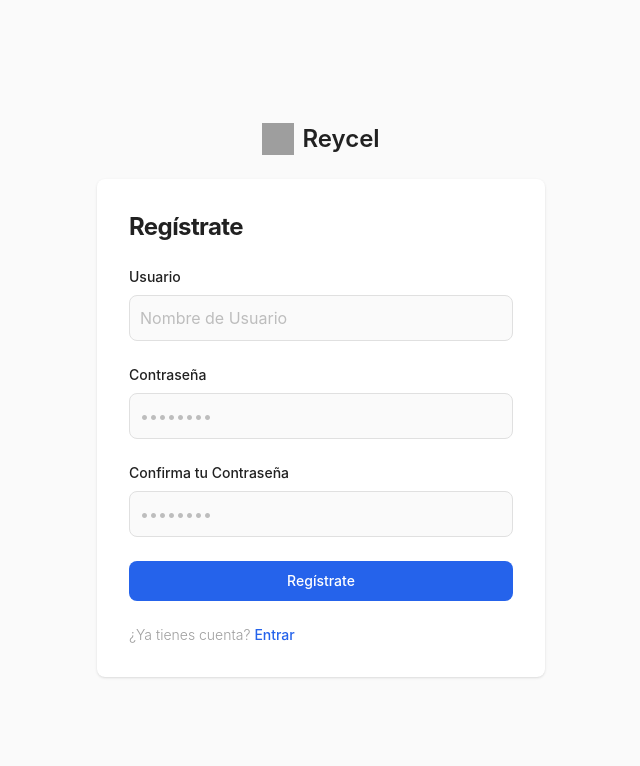
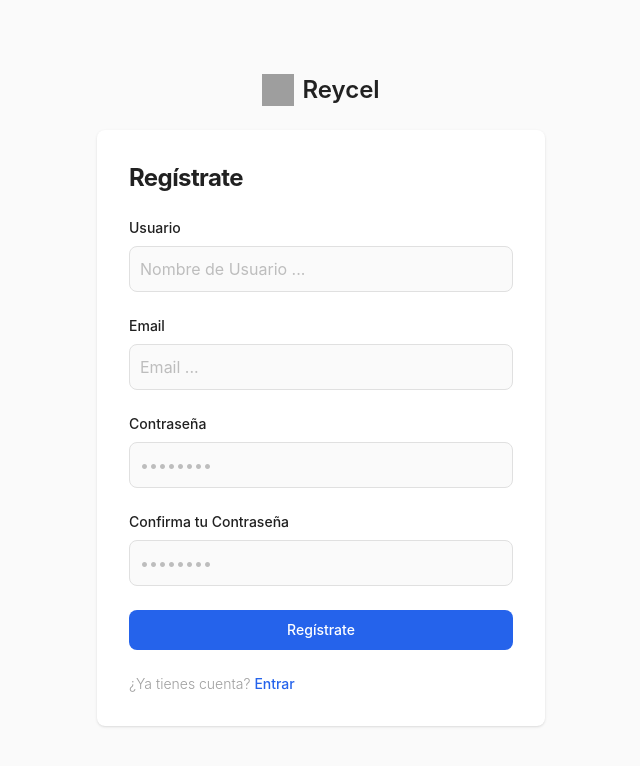
Before and after one commit to javi-lopez02/reycel, a React (Vite) app in the folder Frontend/: page /register in a window 1280 px wide. Shown: the top 766 px of the page, without its empty margins (319-959 px from the left). Built offline with nearby package versions, Linux system fonts and the light colour scheme; grey boxes are pictures that could not be loaded; the HTML template or start-up script is replaced by a standard one.

Commit message:
login and reguister

```diff
--- a/Frontend/src/components/NavBar.tsx
+++ b/Frontend/src/components/NavBar.tsx
@@ -10,7 +10,7 @@ const Navbar = () => {
     <>
       <header className="header sticky top-0 bg-white shadow-md flex justify-between items-center px-4 py-2 sm:px-8 sm:py-4">
         <h1 className="flex items-center space-x-3">
-          <Link to="/nav" className="flex items-center">
+          <Link to="/" className="flex items-center">
             <img
               src="https://img.icons8.com/ios-filled/50/fairytale.png"
               alt="logo"
@@ -62,7 +62,7 @@ const Navbar = () => {
         <nav className="hidden lg:flex font-semibold text-lg space-x-6">
           <ul className="flex items-center space-x-4">
             <li className="p-2 sm:p-4 border-b-2 border-green-500 border-opacity-0 hover:border-opacity-100 hover:text-green-500 duration-200 cursor-pointer">
-              <Link to="/home">Home</Link>
+              <Link to="/">Home</Link>
             </li>
             <li className="p-2 sm:p-4 border-b-2 border-green-500 border-opacity-0 hover:border-opacity-100 hover:text-green-500 duration-200 cursor-pointer">
               <Link to="/productos">Productos</Link>
--- a/Frontend/src/context/auth.context.tsx
+++ b/Frontend/src/context/auth.context.tsx
@@ -13,12 +13,12 @@ import {
   verifyTokenRequest,
 } from "../services/auth";
 import Cookies from "js-cookie";
-import { User, AuthContextType } from "../types.d";
+import { type User, AuthContextType } from "../types.d";
 import axios, { AxiosError } from "axios";
 
 
-export const AuthContext = createContext<AuthContextType | undefined>(
-  undefined
+export const AuthContext = createContext<AuthContextType | null>(
+  null
 );
 
 export const useAuth = () => {
@@ -31,7 +31,7 @@ export const useAuth = () => {
 };
 
 export const AuthProvider: FC<PropsWithChildren> = ({ children }) => {
-  const [user, setUser] = useState(null);
+  const [user, setUser] = useState<User | null>(null);
   const [isAuth, setIsAuth] = useState(false);
   const [errors, setErrors] = useState<Array<string>>([]);
   const [loading, setLoading] = useState(true);
@@ -67,8 +67,20 @@ export const AuthProvider: FC<PropsWithChildren> = ({ children }) => {
       setUser(res.data);
       setIsAuth(true);
     } catch (error) {
-      console.log(error);
-      //setErrors(error.response.data);
+      if (axios.isAxiosError(error)) {
+        const axiosError = error as AxiosError;
+
+        if (axiosError.response) {
+
+          setErrors(axiosError.response.data as Array<string>);
+
+        } else if (axiosError.request) {
+          console.error('No se recibió respuesta:', axiosError.request);
+        }
+      } else {
+        console.error('Error desconocido:', error);
+      }
+
     }
   };
 
--- a/Frontend/src/pages/auth/Login.tsx
+++ b/Frontend/src/pages/auth/Login.tsx
@@ -1,11 +1,13 @@
 import { useEffect, useState } from "react";
-import { Link } from "react-router-dom";
+import { Link, useNavigate} from "react-router-dom";
 import {useAuth} from '../../context/auth.context'
 
 
 export default function Login() {
   const [error, setError] = useState<Array<string>>([]);
-  const {errors ,signIn} = useAuth()
+  const {errors ,signIn, isAuth} = useAuth()
+
+  const navigate = useNavigate();
 
   useEffect(() => {
     if (error.length > 0) {
@@ -20,13 +22,19 @@ export default function Login() {
     setError(errors)
   },[errors])
 
+  useEffect(() => {
+    if (isAuth) {
+      navigate("/");
+    }
+  }, [isAuth, navigate]);
+
   const handleSubmit = async (event: React.FormEvent<HTMLFormElement>) => {
     event.preventDefault();
     const { elements } = event.currentTarget;
-    const inputUser = elements.namedItem("user") as RadioNodeList;
+    const inputEmail = elements.namedItem("email") as RadioNodeList;
     const inputPassword = elements.namedItem("password") as RadioNodeList;
 
-    if (!inputUser.value) {
+    if (!inputEmail.value) {
       setError([...error, "User name is required"]);
       return;
     }
@@ -36,9 +44,9 @@ export default function Login() {
       return
     }
 
-    await signIn({email: inputUser.value, password:inputPassword.value})
+    await signIn({email: inputEmail.value, password:inputPassword.value})
 
-    inputUser.value = ""
+    inputEmail.value = ""
     inputPassword.value = ""
   };
 
@@ -75,15 +83,15 @@ export default function Login() {
             <form onSubmit={handleSubmit} className="space-y-4 md:space-y-6">
               <div>
                 <label className="block mb-2 text-sm font-medium text-gray-900 dark:text-white">
-                  Usuario
+                  Email
                 </label>
 
                 <input
-                  type="text"
-                  name="user"
-                  id="user"
+                  type="email"
+                  name="email"
+                  id="email"
                   className="bg-gray-50 border border-gray-300 text-gray-900 rounded-lg focus:ring-primary-600 focus:border-primary-600 block w-full p-2.5 dark:bg-gray-700 dark:border-gray-600 dark:placeholder-gray-400 dark:text-white dark:focus:ring-blue-500 dark:focus:border-blue-500"
-                  placeholder="Nombre de Usuario"
+                  placeholder="Email ..."
                 //required
                 />
               </div>
--- a/Frontend/src/pages/auth/Register.tsx
+++ b/Frontend/src/pages/auth/Register.tsx
@@ -1,6 +1,74 @@
-import { Link } from "react-router-dom";
+import { useEffect, useState } from "react";
+import { Link, useNavigate } from "react-router-dom";
+import { useAuth } from "../../context/auth.context";
 
-export default function login() {
+export default function Register() {
+  const [error, setError] = useState<Array<string>>([])
+  const { errors, signUp, isAuth } = useAuth()
+
+  const navigate = useNavigate();
+
+
+  useEffect(() => {
+    if (error.length > 0) {
+      const time = setTimeout(() => {
+        setError([]);
+      }, 5000);
+      return () => clearTimeout(time);
+    }
+  }, [error]);
+
+  useEffect(() => {
+    setError(errors)
+  }, [errors])
+
+  useEffect(() => {
+    if (isAuth) {
+      navigate("/")
+    }
+  }, [isAuth, navigate])
+
+  const handleSubmit = async (event: React.FormEvent<HTMLFormElement>) => {
+    event.preventDefault();
+    const { elements } = event.currentTarget;
+    const inputUser = elements.namedItem("user") as RadioNodeList;
+    const inputEmail = elements.namedItem("email") as RadioNodeList;
+
+    const inputPassword = elements.namedItem("password") as RadioNodeList;
+    const inputPassword_confirm = elements.namedItem("confirm-password") as RadioNodeList;
+
+    if (!inputUser.value) {
+      setError([...error, "User name is required"]);
+      return;
+    }
+
+    if (!inputEmail.value) {
+      setError([...error, "Email name is required"]);
+      return;
+    }
+
+    if (!inputPassword.value) {
+      setError([...error, "Password is required"]);
+      return
+    }
+
+    if (!inputPassword.value || inputPassword.value !== inputPassword_confirm.value) {
+      setError([...error, "Password does not match"]);
+      return;
+    }
+
+    await signUp({
+      email: inputEmail.value,
+      password: inputPassword.value,
+      username: inputUser.value
+    })
+
+    inputUser.value = ""
+    inputEmail.value = ""
+    inputPassword_confirm.value = ""
+    inputPassword.value = ""
+
+  };
   return (
     <section className="bg-gray-50 dark:bg-gray-900">
       <div className="flex flex-col items-center justify-center px-6 py-8 mx-auto md:h-screen lg:py-0">
@@ -20,7 +88,18 @@ export default function login() {
             <h1 className="text-xl font-bold leading-tight tracking-tight text-gray-900 md:text-2xl dark:text-white">
               Regístrate
             </h1>
-            <form className="space-y-4 md:space-y-6">
+            {error.length > 0 &&
+              error.map((err) => {
+                return (
+                  <div
+                    className=" bg-rose-500  bg-red-400 p-2 rounded-lg mx-auto w-4/5 flex items-center justify-center"
+                    key={err}
+                  >
+                    <h1 className="text-white font-bold">{err}</h1>
+                  </div>
+                );
+              })}
+            <form className="space-y-4 md:space-y-6" onSubmit={handleSubmit}>
               <div>
                 <label className="block mb-2 text-sm font-medium text-gray-900 dark:text-white">
                   Usuario
@@ -31,7 +110,20 @@ export default function login() {
                   id="user"
                   required
                   className="bg-gray-50 border border-gray-300 text-gray-900 rounded-lg focus:ring-primary-600 focus:border-primary-600 block w-full p-2.5 dark:bg-gray-700 dark:border-gray-600 dark:placeholder-gray-400 dark:text-white dark:focus:ring-blue-500 dark:focus:border-blue-500"
-                  placeholder="Nombre de Usuario"
+                  placeholder="Nombre de Usuario ..."
+                />
+              </div>
+              <div>
+                <label className="block mb-2 text-sm font-medium text-gray-900 dark:text-white">
+                  Email
+                </label>
+                <input
+                  type="email"
+                  name="email"
+                  id="email"
+                  required
+                  className="bg-gray-50 border border-gray-300 text-gray-900 rounded-lg focus:ring-primary-600 focus:border-primary-600 block w-full p-2.5 dark:bg-gray-700 dark:border-gray-600 dark:placeholder-gray-400 dark:text-white dark:focus:ring-blue-500 dark:focus:border-blue-500"
+                  placeholder="Email ..."
                 />
               </div>
               <div>
```
